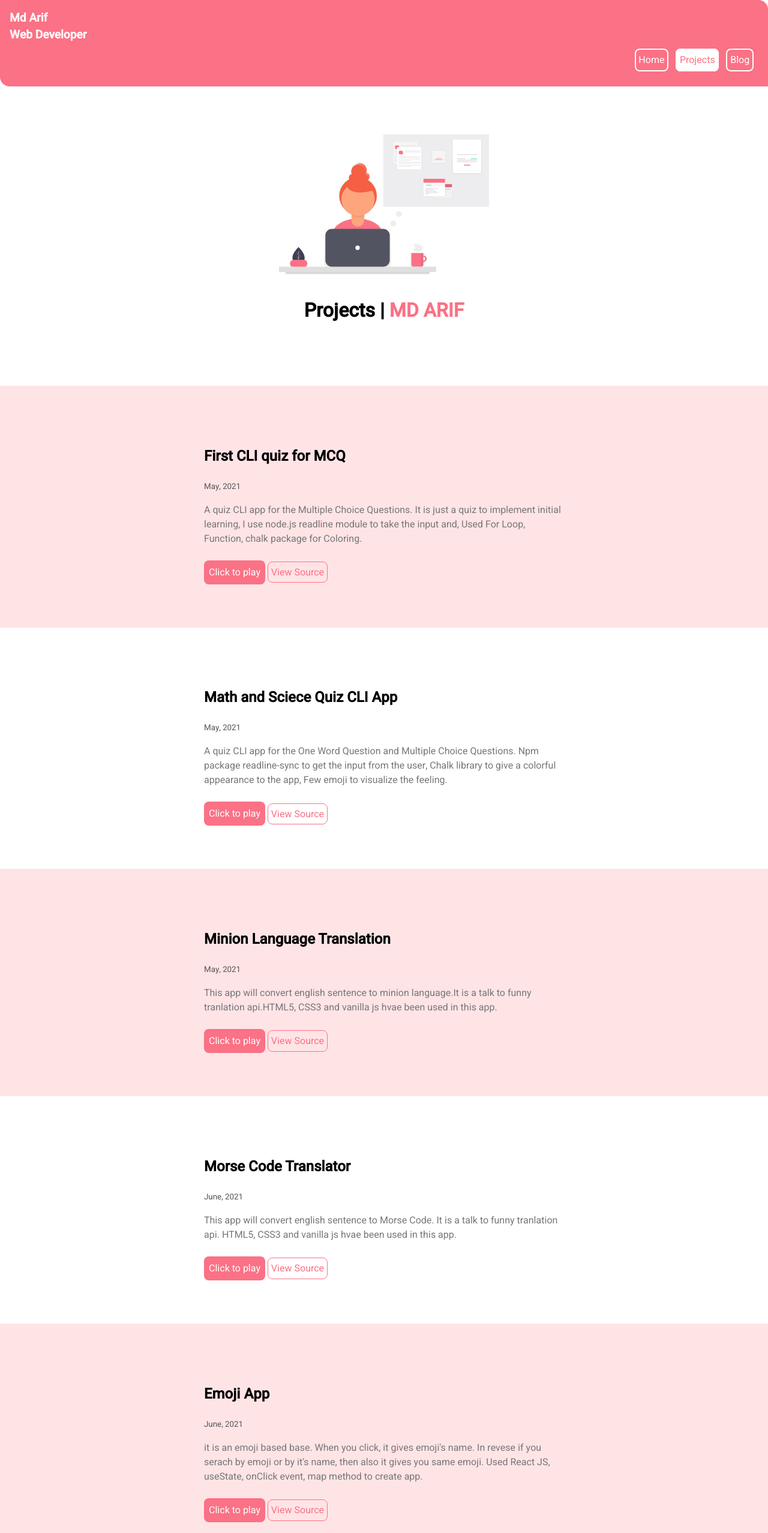
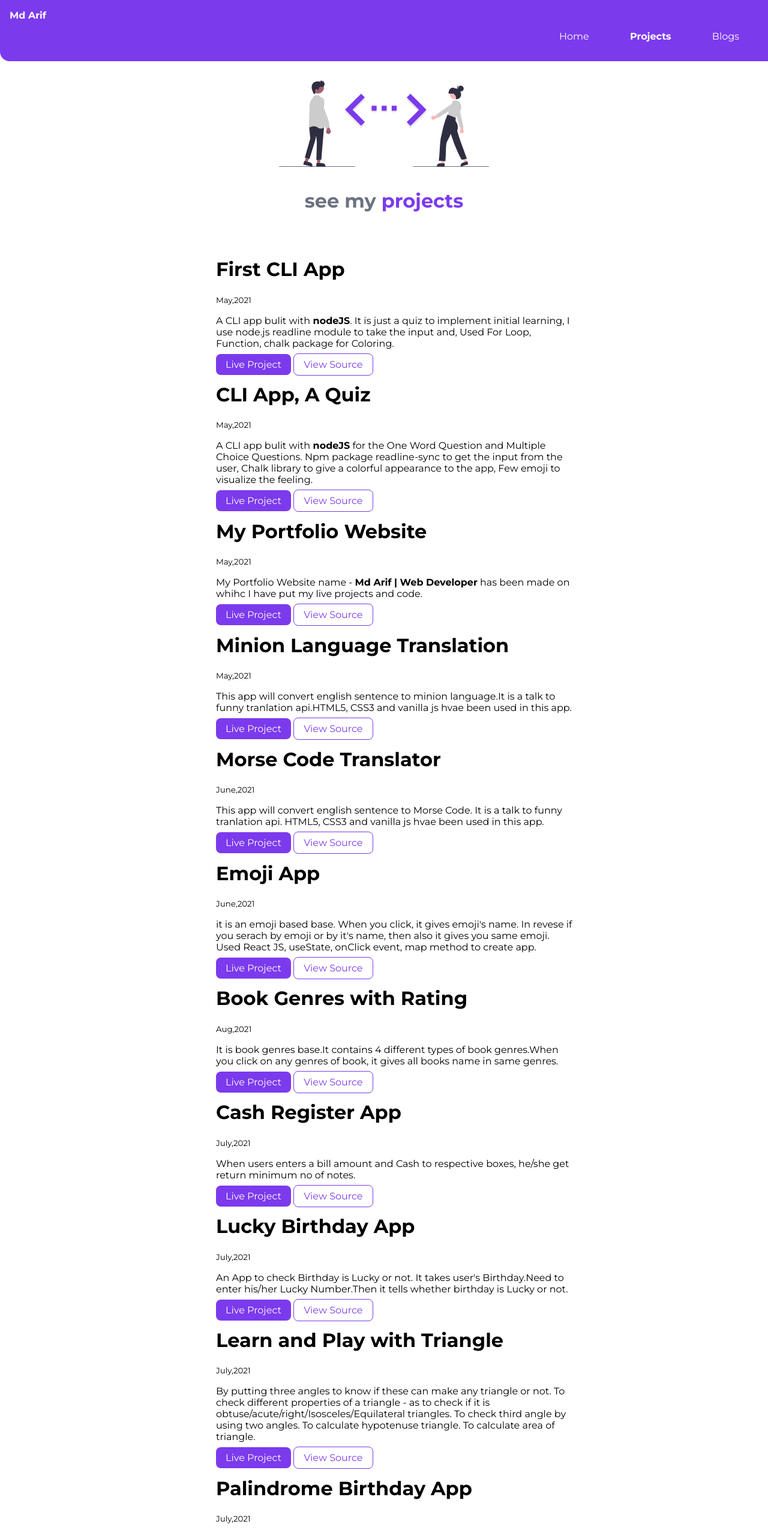
Before and after one commit to mdarif6/neog.camp-mark-four-five, a plain HTML site: page projects.html in a window 1280 px wide. Shown: the top 2555 px of the page at 60% size. Drawn offline with Linux system fonts and the light colour scheme.

Commit message:
whole CSS changed

```diff
--- a/projects.html
+++ b/projects.html
@@ -4,52 +4,46 @@
     <meta charset="UTF-8" />
     <meta http-equiv="X-UA-Compatible" content="IE=edge" />
     <meta name="viewport" content="width=device-width, initial-scale=1.0" />
-    <link rel="icon" href="./images/ap1.png" type="image/png" sizes="16x16" />
+    <title>Projects</title>
     <link href="styles.css" rel="stylesheet" />
-    <title>MD Arif | Projects</title>
   </head>
-
   <body>
-    <nav class="navigation">
-      <div class="name">
-        Md Arif <br />
-        Web Developer
-      </div>
+    <nav class="navigation container">
+      <div class="nav-brand">Md Arif</div>
       <ul class="list-non-bullet nav-pills">
-        <li class="list-item-inline"><a class="link" href="/">Home</a></li>
         <li class="list-item-inline">
-          <a class="link active" href="/projects.html">Projects</a>
+          <a class="link" href="/">Home</a>
         </li>
         <li class="list-item-inline">
-          <a class="link" href="/blogs.html">Blog</a>
+          <a class="link link-active"  href="/projects.html">Projects</a>
+        </li>
+        <li class="list-item-inline">
+          <a class="link" href="/blogs.html">Blogs</a>
         </li>
       </ul>
     </nav>
 
-    <header class="header-hero">
-      <img class="headerpic" src="./images/headerpicproject.svg" />
-      <h1 class="header-heading">
-        Projects | <span class="header-invert">MD ARIF</span>
+    <header class="hero">
+      <img class="hero-img" src="/images/Project.svg" />
+      <h1 class="hero-heading">
+        see my <span class="heading-inverted">projects</span>
       </h1>
     </header>
 
-    <section class="section or">
-      <div class="container">
-        <div class="heading-container">
-          <h1 class="section-heading">First CLI quiz for MCQ</h1>
-        </div>
-        <small>May, 2021</small>
+    <ul class="list-non-bullet">
+      <li>
+        <div class="container container-center">
+          <h1>First CLI App</h1>
+          <small>May,2021</small>
           <p>
-          A quiz CLI app for the Multiple Choice Questions. It is just a quiz to
-          implement initial learning, I use node.js readline module to take the
-          input and, Used For Loop, Function, chalk package for Coloring.
+            A CLI app bulit with<strong> nodeJS</strong>. It is just a quiz to
+            implement initial learning, I use node.js readline module to take
+            the input and, Used For Loop, Function, chalk package for Coloring.
           </p>
-
-        <div class="project1">
           <a
             class="link link-primary"
             href="https://replit.com/@MdArif6/First-CLI-Quiz?embed=1&output=1"
-            >Click to play</a
+            >Live Project</a
           >
           <a
             class="link link-secondary"
@@ -57,28 +51,22 @@
             >View Source</a
           >
         </div>
-      </div>
-      <!-- emmet.io shortcuts -->
-    </section>
+      </li>
 
-    <section class="section">
-      <div class="container">
-        <div class="heading-container">
-          <h1 class="section-heading">Math and Sciece Quiz CLI App</h1>
-        </div>
-        <small>May, 2021</small>
-
+      <li>
+        <div class="container container-center">
+          <h1>CLI App, A Quiz</h1>
+          <small>May,2021</small>
           <p>
-          A quiz CLI app for the One Word Question and Multiple Choice
-          Questions. Npm package readline-sync to get the input from the user,
-          Chalk library to give a colorful appearance to the app, Few emoji to
-          visualize the feeling.
+            A CLI app bulit with<strong> nodeJS</strong> for the One Word
+            Question and Multiple Choice Questions. Npm package readline-sync to
+            get the input from the user, Chalk library to give a colorful
+            appearance to the app, Few emoji to visualize the feeling.
           </p>
-        <div class="project1">
           <a
             class="link link-primary"
             href="https://replit.com/@MdArif6/neogcamp-marktwo?embed=1&output=1"
-            >Click to play</a
+            >Live Project</a
           >
           <a
             class="link link-secondary"
@@ -86,26 +74,43 @@
             >View Source</a
           >
         </div>
+      </li>
+
+      <li>
+        <div class="container container-center">
+          <h1>My Portfolio Website</h1>
+          <small>May,2021</small>
+          <p>
+            My Portfolio Website name -
+            <strong>Md Arif | Web Developer</strong> has been made on whihc I
+            have put my live projects and code.
+          </p>
+          <a
+            class="link link-primary"
+            href=https://mdarif.netlify.app/
+            >Live Project</a
+          >
+          <a
+            class="link link-secondary"
+            href=https://github.com/mdarif6/neog.camp-mark-four-five
+            >View Source</a
+          >
         </div>
-    </section>
+      </li>
 
-    <section class="section or">
-      <div class="container">
-        <div class="heading-container">
-          <h1 class="section-heading">Minion Language Translation</h1>
-        </div>
-        <small>May, 2021</small>
+      <li>
+        <div class="container container-center">
+          <h1>Minion Language Translation</h1>
+          <small>May,2021</small>
           <p>
-          This app will convert english sentence to minion language.It is a talk
-          to funny tranlation api.HTML5, CSS3 and vanilla js hvae been used in
-          this app.
+            This app will convert english sentence to minion language.It is a
+            talk to funny tranlation api.HTML5, CSS3 and vanilla js hvae been
+            used in this app.
           </p>
-
-        <div class="project1">
           <a
             class="link link-primary"
             href="https://mdarif-miniontranslation.netlify.app/"
-            >Click to play</a
+            >Live Project</a
           >
           <a
             class="link link-secondary"
@@ -113,27 +118,20 @@
             >View Source</a
           >
         </div>
-      </div>
-      <!-- emmet.io shortcuts -->
-    </section>
-
-    <section class="section">
-      <div class="container">
-        <div class="heading-container">
-          <h1 class="section-heading">Morse Code Translator</h1>
-        </div>
-        <small>June, 2021</small>
-
+      </li>
+      <li>
+        <div class="container container-center">
+          <h1>Morse Code Translator</h1>
+          <small>June,2021</small>
           <p>
-          This app will convert english sentence to Morse Code. It is a talk to
-          funny tranlation api. HTML5, CSS3 and vanilla js hvae been used in
-          this app.
+            This app will convert english sentence to Morse Code. It is a talk
+            to funny tranlation api. HTML5, CSS3 and vanilla js hvae been used
+            in this app.
           </p>
-        <div class="project1">
           <a
             class="link link-primary"
             href="https://mdarif-morsecode.netlify.app/"
-            >Click to play</a
+            >Live Project</a
           >
           <a
             class="link link-secondary"
@@ -141,27 +139,21 @@
             >View Source</a
           >
         </div>
-      </div>
-    </section>
-
-    <section class="section or">
-      <div class="container">
-        <div class="heading-container">
-          <h1 class="section-heading">Emoji App</h1>
-        </div>
-        <small>June, 2021</small>
+      </li>
+      <li>
+        <div class="container container-center">
+          <h1>Emoji App</h1>
+          <small>June,2021</small>
           <p>
             it is an emoji based base. When you click, it gives emoji's name. In
-          revese if you serach by emoji or by it's name, then also it gives you
-          same emoji. Used React JS, useState, onClick event, map method to
-          create app.
+            revese if you serach by emoji or by it's name, then also it gives
+            you same emoji. Used React JS, useState, onClick event, map method
+            to create app.
           </p>
-
-        <div class="project1">
           <a
             class="link link-primary"
             href="https://mdarif-emojiapp.netlify.app/"
-            >Click to play</a
+            >Live Project</a
           >
           <a
             class="link link-secondary"
@@ -169,49 +161,32 @@
             >View Source</a
           >
         </div>
-      </div>
-      <!-- emmet.io shortcuts -->
-    </section>
-
-    <section class="section">
-      <div class="container">
-        <div class="heading-container">
-          <h1 class="section-heading">Book Genres with Rating</h1>
-        </div>
-        <small>Aug, 2021</small>
-
+      </li>
+      <li>
+        <div class="container container-center">
+          <h1>Book Genres with Rating</h1>
+          <small>Aug,2021</small>
           <p>
             It is book genres base.It contains 4 different types of book
             genres.When you click on any genres of book, it gives all books name
             in same genres.
           </p>
-        <div class="project1">
-          <a class="link link-primary" href="/">Click to play</a>
-          <a
-            class="link link-secondary"
-            href="https://github.com/mdarif6/neog.camp-markone"
-            >View Source</a
-          >
+          <a class="link link-primary" href="/">Live Project</a>
+          <a class="link link-secondary" href="/">View Source</a>
         </div>
-      </div>
-    </section>
-
-    <section class="section or">
-      <div class="container">
-        <div class="heading-container">
-          <h1 class="section-heading">Cash Resgister App</h1>
-        </div>
-        <small>July, 2021</small>
+      </li>
+      <li>
+        <div class="container container-center">
+          <h1>Cash Register App</h1>
+          <small>July,2021</small>
           <p>
             When users enters a bill amount and Cash to respective boxes, he/she
             get return minimum no of notes.
           </p>
-
-        <div class="project1">
           <a
             class="link link-primary"
             href="https://mdarif-cashregister.netlify.app/"
-            >Click to play</a
+            >Live Project</a
           >
           <a
             class="link link-secondary"
@@ -219,27 +194,21 @@
             >View Source</a
           >
         </div>
-      </div>
-      <!-- emmet.io shortcuts -->
-    </section>
+      </li>
 
-    <section class="section">
-      <div class="container">
-        <div class="heading-container">
-          <h1 class="section-heading">Lucky Birthday App</h1>
-        </div>
-        <small>July, 2021</small>
-
+      <li>
+        <div class="container container-center">
+          <h1>Lucky Birthday App</h1>
+          <small>July,2021</small>
           <p>
             An App to check Birthday is Lucky or not. It takes user's
             Birthday.Need to enter his/her Lucky Number.Then it tells whether
             birthday is Lucky or not.
           </p>
-        <div class="project1">
           <a
             class="link link-primary"
             href="https://mdarif-birthdayapp.netlify.app/"
-            >Click to play</a
+            >Live Project</a
           >
           <a
             class="link link-secondary"
@@ -247,28 +216,22 @@
             >View Source</a
           >
         </div>
-      </div>
-    </section>
-
-    <section class="section or">
-      <div class="container">
-        <div class="heading-container">
-          <h1 class="section-heading">Learn and Play with Triangle</h1>
-        </div>
-        <small>July, 2021</small>
+      </li>
+      <li>
+        <div class="container container-center">
+          <h1>Learn and Play with Triangle</h1>
+          <small>July,2021</small>
           <p>
-          By putting three angles to know if these can make any triangle or not.
-          To check different properties of a triangle - as to check if it is
-          obtuse/acute/right/Isosceles/Equilateral triangles. To check third
-          angle by using two angles. To calculate hypotenuse triangle. To
-          calculate area of triangle.
+            By putting three angles to know if these can make any triangle or
+            not. To check different properties of a triangle - as to check if it
+            is obtuse/acute/right/Isosceles/Equilateral triangles. To check
+            third angle by using two angles. To calculate hypotenuse triangle.
+            To calculate area of triangle.
           </p>
-
-        <div class="project1">
           <a
             class="link link-primary"
             href="https://mdarif-trianglequiz.netlify.app/"
-            >Click to play</a
+            >Live Project</a
           >
           <a
             class="link link-secondary"
@@ -276,26 +239,19 @@
             >View Source</a
           >
         </div>
-      </div>
-      <!-- emmet.io shortcuts -->
-    </section>
-
-    <section class="section">
-      <div class="container">
-        <div class="heading-container">
-          <h1 class="section-heading">Palindrome Birthday App</h1>
-        </div>
-        <small>July, 2021</small>
-
+      </li>
+      <li>
+        <div class="container container-center">
+          <h1>Palindrome Birthday App</h1>
+          <small>July,2021</small>
           <p>
-          After Enter your Birthday, a lucky number it tells to user's if he/she
-          born on Palindrom day or not.
+            After Enter your Birthday, a lucky number it tells to user's if
+            he/she born on Palindrom day or not.
           </p>
-        <div class="project1">
           <a
             class="link link-primary"
             href="https://mdarif-palindrome-birthday.netlify.app"
-            >Click to play</a
+            >Live Project</a
           >
           <a
             class="link link-secondary"
@@ -303,23 +259,18 @@
             >View Source</a
           >
         </div>
-      </div>
-    </section>
+      </li>
 
-    <section class="section or">
-      <div class="container">
-        <div class="heading-container">
-          <h1 class="section-heading">Loss or Profit in Stock</h1>
-        </div>
-        <small>Aug, 2021</small>
+      <li>
+        <div class="container container-center">
+          <h1>Loss and Profit in Stock</h1>
+          <small>July,2021</small>
           <p>
             It asks stock price when user purchased it and Check today's price
             when user want to sell it. It Gives a profit/loss in percentage.
           </p>
-
-        <div class="project1">
           <a class="link link-primary" href="https://mdarif-stock.netlify.app/"
-            >Click to play</a
+            >Live Project</a
           >
           <a
             class="link link-secondary"
@@ -327,21 +278,20 @@
             >View Source</a
           >
         </div>
-      </div>
-      <!-- emmet.io shortcuts -->
-    </section>
+      </li>
+    </ul>
 
     <footer class="footer">
-      <h3>Social Presence</h3>
-      <ul class="social-links">
+      <div class="footer-header">Social Media Presence</div>
+      <ul class="social-links list-non-bullet">
         <li class="list-item-inline">
-          <a class="link" href="https://www.linkedin.com/in/md-arif-52817466/"
-            ><img class="footericon" src="/images/linked.png"
+          <a class="link" href="https://github.com/mdarif6"
+            ><img class="footericon" src="/images/g.png"
           /></a>
         </li>
         <li class="list-item-inline">
-          <a class="link" href="https://www.instagram.com/"
-            ><img class="footericon" src="/images/Insta.png"
+          <a class="link" href="https://www.linkedin.com/in/md-arif-52817466/"
+            ><img class="footericon" src="/images/link.png"
           /></a>
         </li>
         <li class="list-item-inline">
@@ -349,14 +299,9 @@
             ><img class="footericon" src="/images/t.png"
           /></a>
         </li>
-        <li class="list-item-inline">
-          <a class="link" href="https://github.com/mdarif6"
-            ><img class="footericon" src="/images/g.png"
-          /></a>
-        </li>
       </ul>
       <div>
-        <small>&copy;2021 Md Arif</small>
+        <small>&copy; Md Arif 2021 </small>
       </div>
     </footer>
   </body>
--- a/styles.css
+++ b/styles.css
@@ -1,21 +1,49 @@
-@import url("https://fonts.googleapis.com/css2?family=Heebo:wght@400;500&display=swap");
+@import url("https://fonts.googleapis.com/css2?family=Montserrat:wght@400;700&display=swap");
+
+:root {
+  --primary-color: #7c3aed;
+  --dark-gray: #6b7280;
+  --off-white: #d1d5db;
+}
 
 body {
-  font-family: "Heebo", sans-serif;
-  margin: 0;
+  font-family: "Montserrat", sans-serif;
+  margin: 0px;
 }
 
-:root {
-  --primary-color: #fb7185;
-  --or-rose: #ffe4e6;
+.container {
+  padding-left: 1rem;
+  padding-right: 1rem;
 }
+
+.container-center {
+  max-width: 600px;
+  margin: auto;
+}
+
+.link {
+  text-decoration: none;
+  padding: 0.5rem 1rem;
+}
+.link-primary {
+  background-color: var(--primary-color);
+  color: white;
+  border-radius: 0.5rem;
+}
+
+.link-secondary {
+  color: var(--primary-color);
+  border-radius: 0.5rem;
+  border: 1px solid var(--primary-color);
+}
+
 .list-non-bullet {
   list-style: none;
 }
 
 .list-item-inline {
   display: inline;
-  margin-right: 0.5rem;
+  padding: 0rem 1rem;
 }
 
 .navigation {
@@ -23,110 +51,70 @@ body {
   color: white;
   padding: 1rem;
   border-bottom-left-radius: 1rem;
-  border-top-right-radius: 1rem;
 }
-.navigation .name {
-  display: inline;
+.navigation .nav-brand {
   font-weight: bold;
-  font-size: 1.2rem;
-}
-
-.navigation .link {
-  color: white;
-  border: 2px solid white;
-  border-radius: 0.5rem;
 }
 
 .navigation .nav-pills {
   text-align: right;
 }
-.link {
-  text-decoration: none;
-  padding: 0.3rem;
+
+.navigation .link {
+  color: white;
 }
 
-.header-hero {
-  padding: 5rem;
+.navigation .link-active {
+  font-weight: bold;
 }
 
-.header-hero .headerpic {
+.hero {
+  padding: 2rem;
+}
+
+.hero .hero-img {
   max-width: 350px;
-  width: 99%;
   display: block;
   margin: auto;
 }
 
-.header-heading {
+.hero .hero-heading {
   padding-top: 1rem;
+  color: var(--dark-gray);
   text-align: center;
 }
-
-.header-hero .header-heading .header-invert {
+.hero .hero-heading .heading-inverted {
   color: var(--primary-color);
+}
+.section {
+  padding: 1rem;
+}
+.section h1 {
+  text-align: center;
+}
+.ow {
+  background-color: var(--off-white);
 }
 
 .footer {
   background-color: var(--primary-color);
   padding: 2rem 1rem;
+  margin-top: 1rem;
   text-align: center;
   color: white;
-  border-top-left-radius: 1rem;
-  border-bottom-right-radius: 1rem;
+  border-top-right-radius: 1rem;
 }
-
+.footer .link {
+  color: white;
+}
+.footer .footer-header {
+  font-weight: bold;
+  font-size: large;
+}
 .footer ul {
   padding-inline-start: 0px;
 }
 
-.section {
-  padding: 5rem;
-  display: block;
-  box-sizing: border-box;
+.footer .footericon {
+  max-width: 40px;
 }
-.link-primary {
-  background-color: var(--primary-color);
-  color: white;
-  padding: 0.5rem;
-  border-radius: 0.5rem;
-}
-
-.link-secondary {
-  color: var(--primary-color);
-  border: 1px solid var(--primary-color);
-  border-radius: 0.5rem;
-}
-
-.container .project1 {
-  margin-top: 2rem;
-}
-
-.or {
-  background-color: var(--or-rose);
-}
-
-.container {
-  padding-left: 1rem;
-  padding-right: 1rem;
-  max-width: 600px;
-  margin: 0 auto;
-}
-
-.section .container-p {
-  text-align: center;
-}
-
-.footer .footericon {
-  max-width: 30px;
-}
-
-.container p {
-  color: #777;
-}
-small {
-  color: #555;
-}
-
-.navigation .active {
-  background-color: white;
-  color: var(--primary-color);
-}
```
Also changed, not shown: blogs.html (+39 -61 lines), index.html (+48 -55 lines), images/Corona.svg (added), images/Hero.svg (added), images/Home.svg (added), images/Project.svg (added), images/blogs.svg (added), images/link.png (added). Lines whose indentation alone changed are shown as unchanged.
